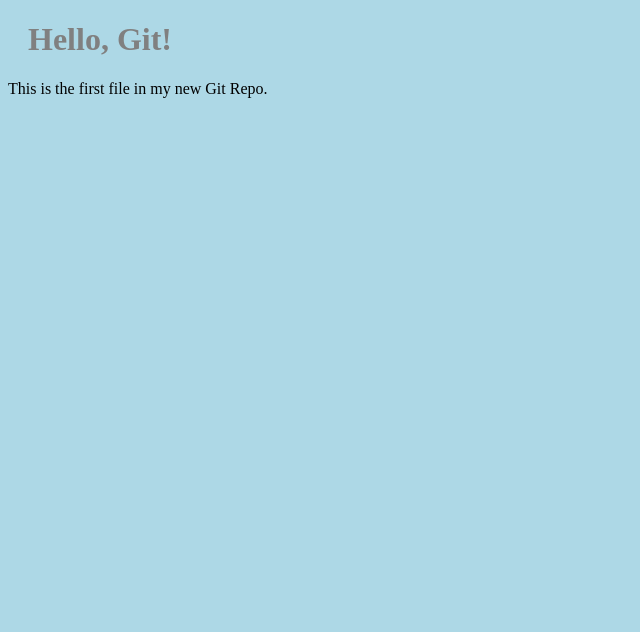
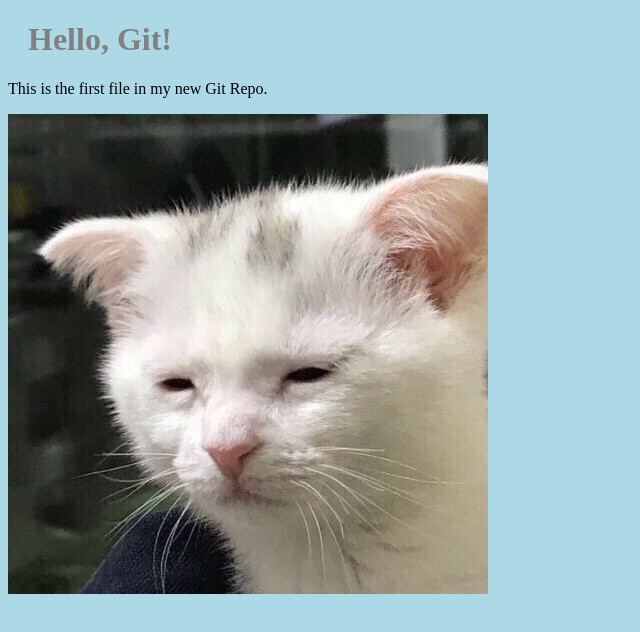
Before and after one commit to osk0521/kosta2025-1, a plain HTML site: page index.html in a window 1280 px wide. Shown: the whole page, without its empty margins (0-640 px from the left). Drawn offline with Linux system fonts and the light colour scheme.

Commit message:
update index.html add img

```diff
--- a/index.html
+++ b/index.html
@@ -9,5 +9,6 @@
 <body>
     <h1>Hello, Git!</h1>
     <p>This is the first file in my new Git Repo.</p>
+    <img src="cat2.jpg" alt="cat2">
 </body>
 </html>
```
Also changed, not shown: cat2.jpg (added).
